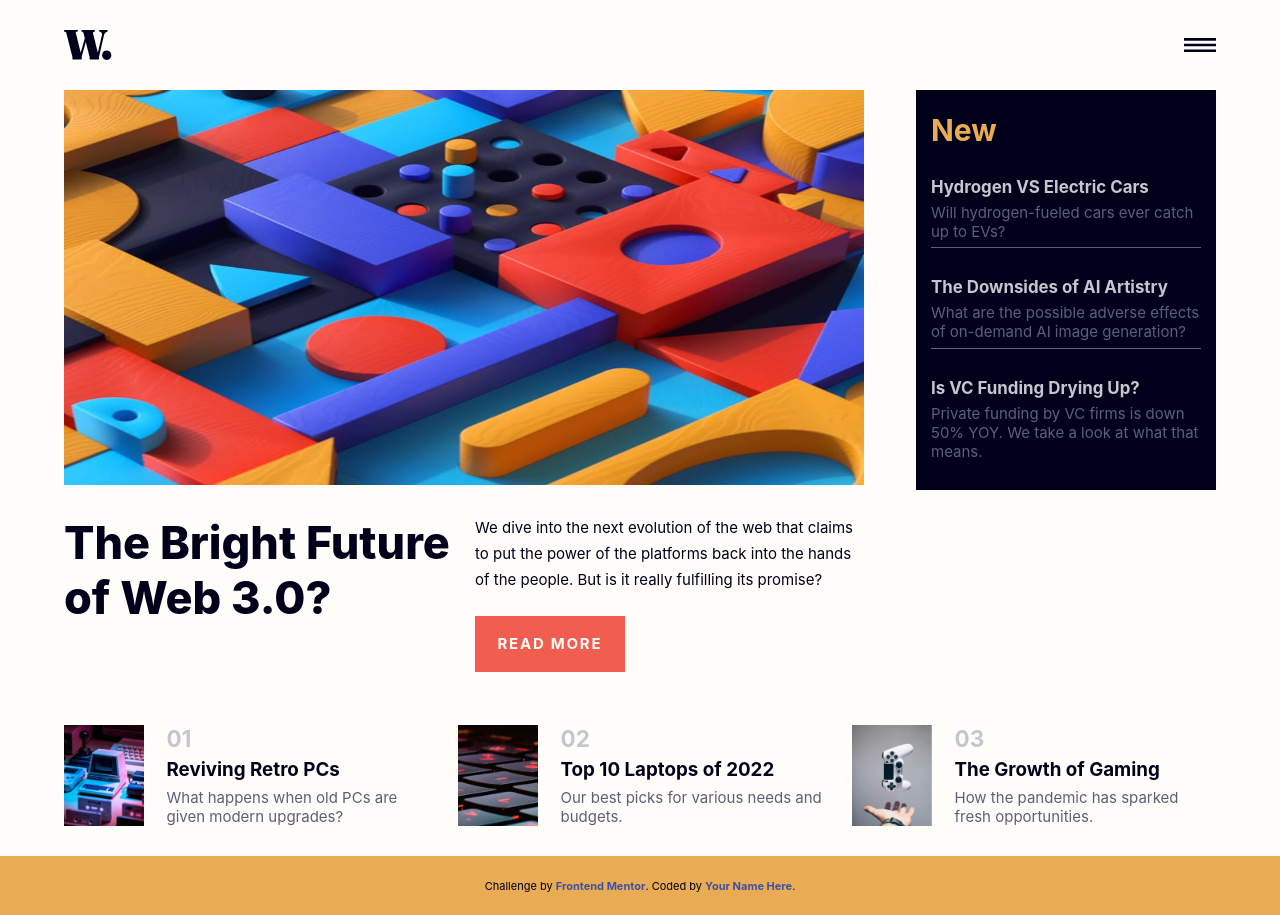
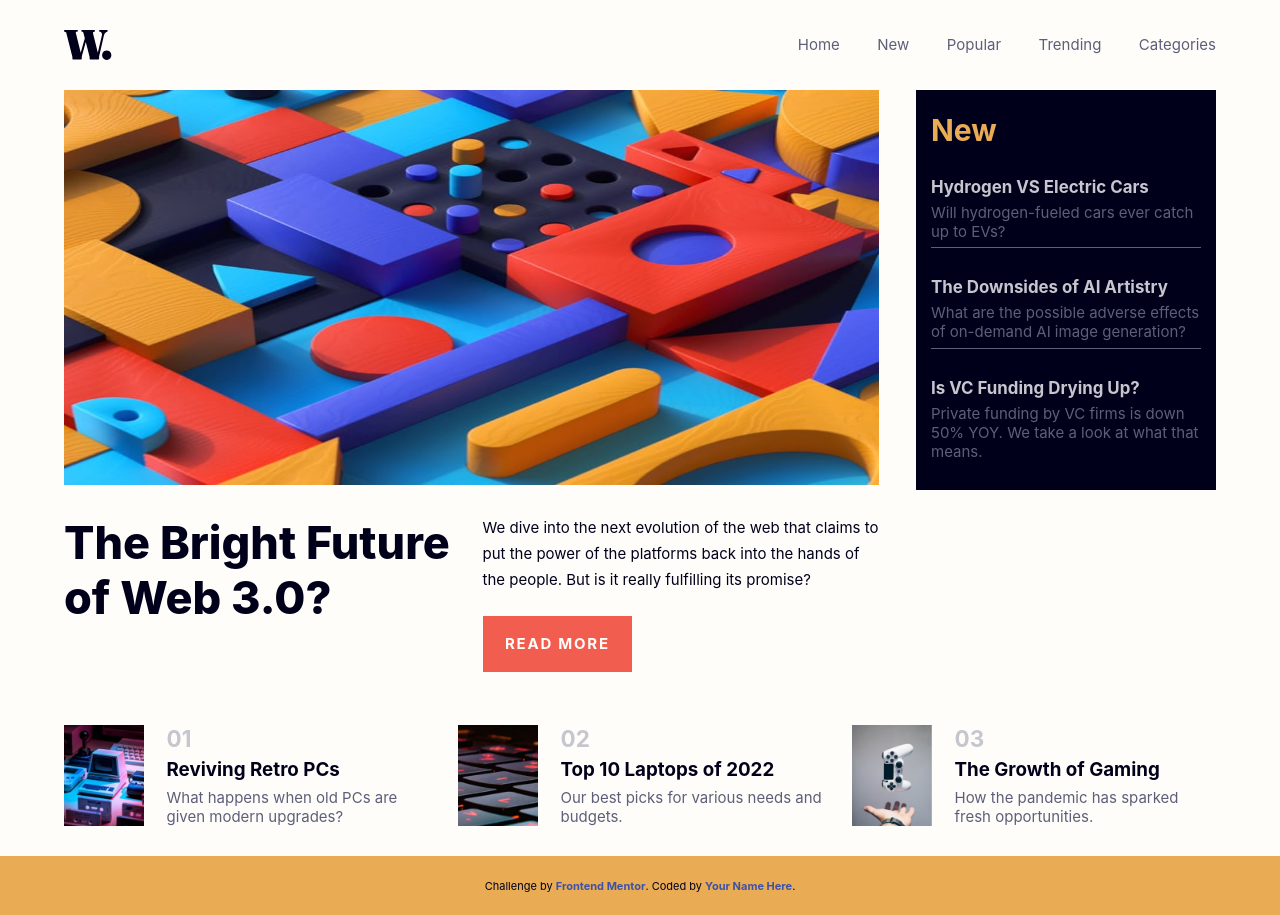
Before and after one commit to harrison-nc/fem_challenges_newspage, a website built with Vite: page index.html in a window 1280 px wide. Built offline with nearby package versions, Linux system fonts and the light colour scheme; a web font is replaced by a local one.

Commit message:
Desktop navigation part 1

```diff
--- a/index.html
+++ b/index.html
@@ -31,7 +31,7 @@
 
   <main>
     <div class="container">
-      <section class="priority-two-columns gap-600">
+      <section class="priority-two-columns gap-400">
         <header class="primary-header">
           <img src="assets/images/image-web-3-mobile.jpg" alt="" role="banner">
           <div class="even-columns">
--- a/style.css
+++ b/style.css
@@ -1,8 +1,7 @@
 @font-face {
   font-family: "Inter";
   src: local("Inter"),
-      url(assets/fonts/Inter-VariableFont_slnt_wght.ttf)
-      format("truetype");
+    url(assets/fonts/Inter-VariableFont_slnt_wght.ttf) format("truetype");
   font-weight: 400 800;
 }
 
@@ -86,6 +85,7 @@ h3 {
   color: inherit;
 }
 
+@media (max-width: 963px) {
   [data-menu-toggle]:checked ~ [data-menu-list] {
     display: auto;
   }
@@ -146,6 +146,15 @@ h3 {
     position: absolute;
     inset: 0 auto 0 0;
   }
+}
+
+@media (min-width: 963px) {
+  [data-menu-list] {
+    display: flex;
+    gap: var(--size-400);
+    color: var(--clr-neutral-300)
+  }
+}
 
 /* Main */
 
@@ -191,7 +200,7 @@ button {
   text-transform: uppercase;
   letter-spacing: 1.75px;
   font-weight: var(--fw-200);
-  color: var(--clr-neutral-100)
+  color: var(--clr-neutral-100);
 }
 
 /* Articles */
@@ -220,20 +229,20 @@ button {
 }
 
 .articles .content p {
-  color: var(--clr-neutral-300)
+  color: var(--clr-neutral-300);
 }
 
 .articles .content::before {
   content: attr(data-count);
   font-size: var(--size-200);
   font-weight: var(--fw-200);
-  color: var(--clr-neutral-200)
+  color: var(--clr-neutral-200);
 }
 
 /* News */
 
 .news p {
-  color: var(--clr-neutral-300)
+  color: var(--clr-neutral-300);
 }
 
 .news {
@@ -303,7 +312,7 @@ button {
 .even-columns {
   display: flex;
   flex-flow: row wrap;
-  gap: var(--size-200)
+  gap: var(--size-200);
 }
 
 .even-columns > * {
```
Lines whose indentation alone changed are shown as unchanged.
